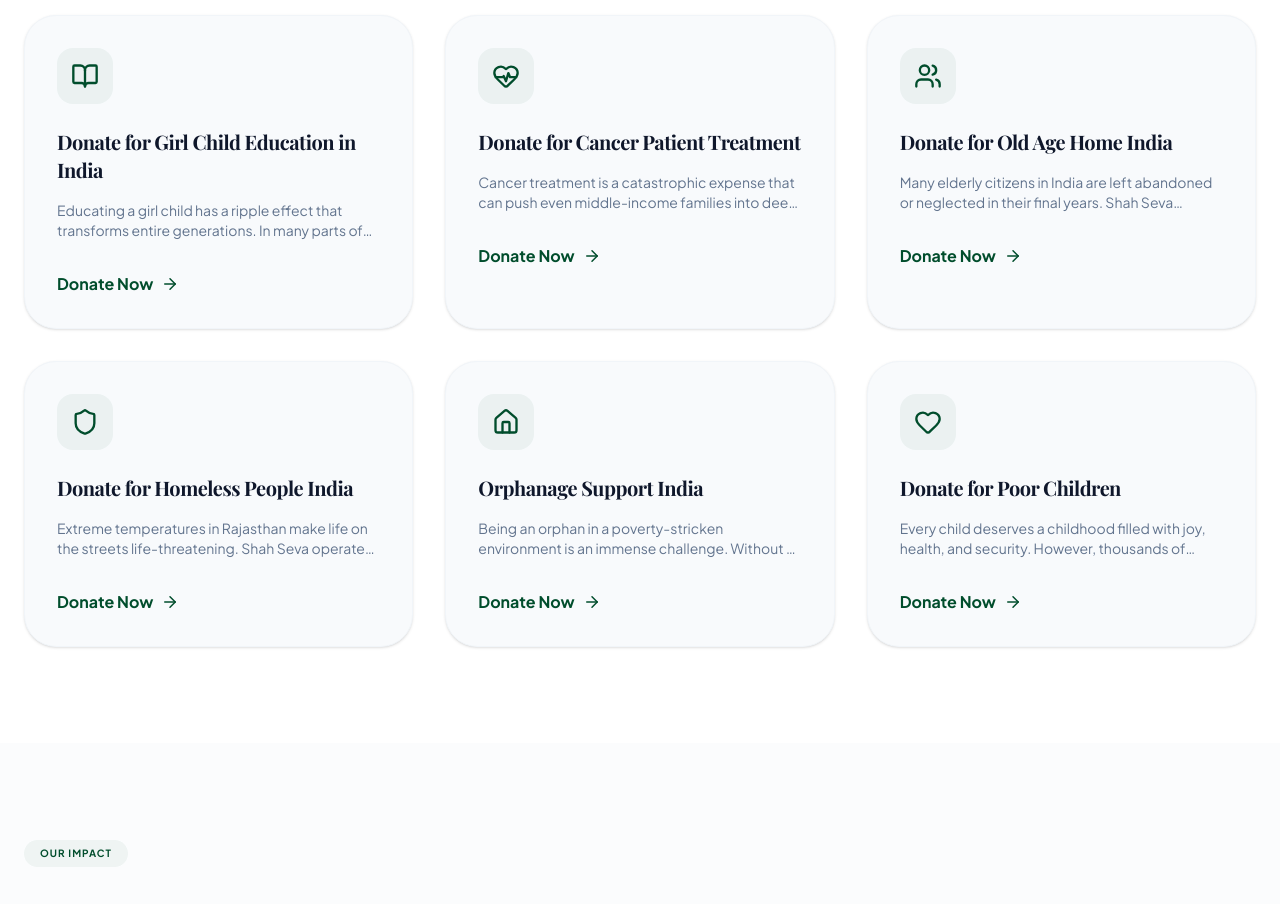
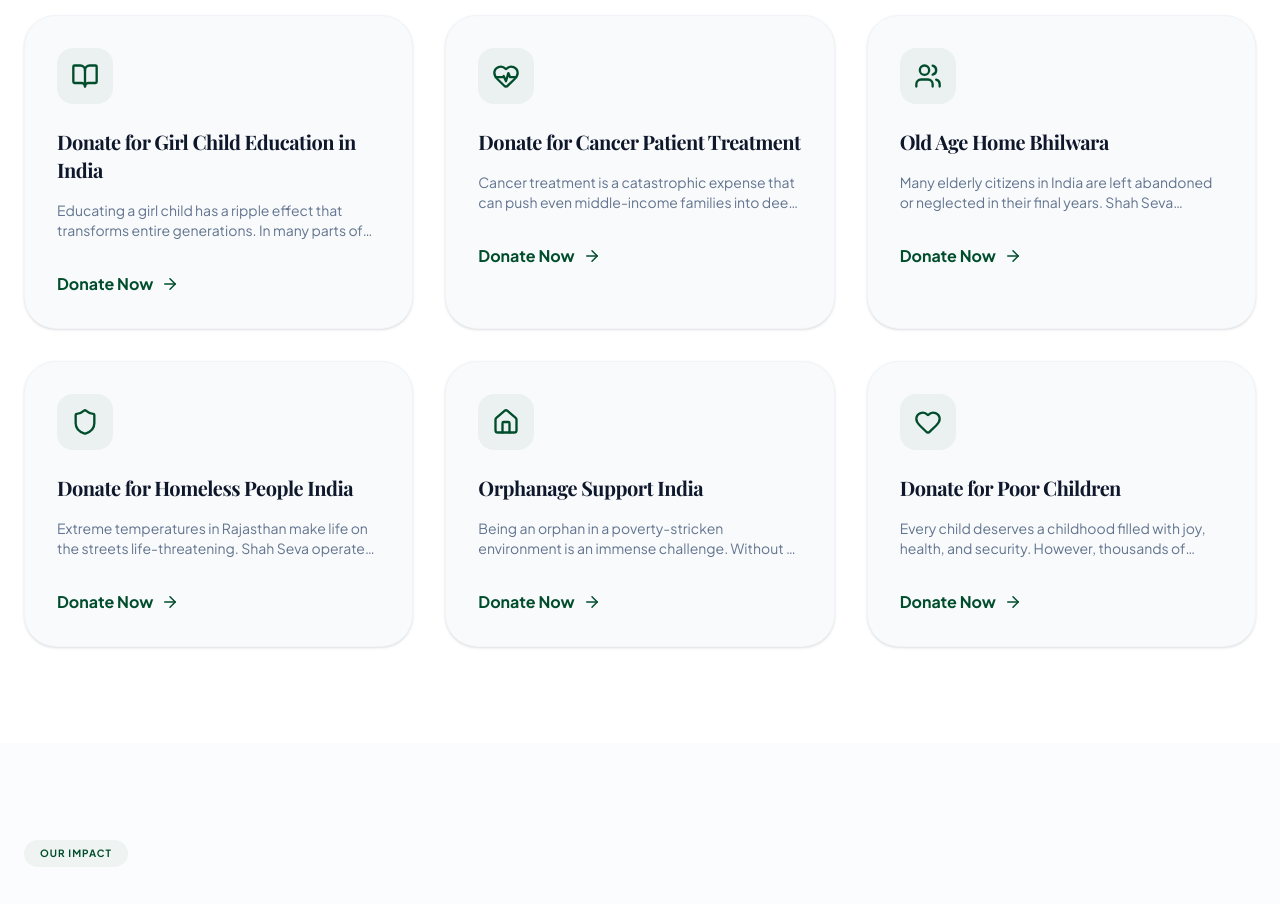
Before and after one commit to ravikumar02860-sketch/shahseva, a React (Vite) app: page / in a window 1280 px wide. Shown: the part 7420-8324 px from the top of the page. Built offline with nearby package versions, Linux system fonts and the light colour scheme; a web font is replaced by a local one.

Commit message:
refactor: update SEO meta tags and project branding
Update SEO descriptions and keywords to emphasize old age home services in Bhilwara. Replace the placeholder banner image in the README.

```diff
--- a/src/components/SEO.tsx
+++ b/src/components/SEO.tsx
@@ -15,8 +15,8 @@ interface SEOProps {
 
 export default function SEO({
   title = "Donate Money to Charity in India | Shah Seva NGO | Best NGO in Rajasthan for Poor Families",
-  description = "Learn how to donate money to help poor and homeless families in India online. Shah Seva is the best NGO in Rajasthan for sponsoring child education, food distribution, and medical treatment for homeless patients in Bhilwara. Trusted charity since 2010.",
-  keywords = "how to donate money to help poor families in India online, donate to help homeless people in India, best NGO in Rajasthan for homeless support, trusted charity for food distribution in Bhilwara, donate for medical treatment of poor patients in Rajasthan, homeless shelter aid Rajasthan, safe online donation for homeless in India, Shah Seva Sansthan",
+  description = "Learn how to donate money to support the best old age home in Bhilwara, sponsor children's education, and help poor families online. Shah Seva is a trusted NGO in Rajasthan since 2010.",
+  keywords = "old age home bhilwara, old age home in bhilwara, best old age home in bhilwara, how to donate money to help poor families in India online, donate to help homeless people in India, best NGO in Rajasthan for homeless support, trusted charity for food distribution in Bhilwara, donate for medical treatment of poor patients in Rajasthan, homeless shelter aid Rajasthan, safe online donation for homeless in India, Shah Seva Sansthan",
   canonical,
   ogImage = "https://lh3.googleusercontent.com/d/1tkQ_k0ElpNrVeVF5psmj_OjufAA2Ur4F",
   ogType = "website",
--- a/src/pages/CategoryPage.tsx
+++ b/src/pages/CategoryPage.tsx
@@ -70,7 +70,7 @@ export default function CategoryPage({ categoryId: propCategoryId }: CategoryPag
       <SEO
         title={category?.title || t.nav.donate}
         description={category?.metaDescription || category?.description}
-        keywords={`${category?.title || ''}, help ${category?.title?.toLowerCase() || ''}, donate for ${category?.title?.toLowerCase() || ''} india, NGO ${category?.title?.toLowerCase() || ''} rajasthan, Shah Seva charity`}
+        keywords={category?.keywords || `${category?.title || ''}, help ${category?.title?.toLowerCase() || ''}, donate for ${category?.title?.toLowerCase() || ''} india, NGO ${category?.title?.toLowerCase() || ''} rajasthan, Shah Seva charity`}
         schema={{
           "@context": "https://schema.org",
           "@type": "BreadcrumbList",
--- a/src/translations.ts
+++ b/src/translations.ts
@@ -318,9 +318,9 @@ export const translations = {
     },
     seo: {
       home: {
-        title: 'Shah Seva | Donate to Help Poor & Homeless Families in India Online',
-        description: 'How to donate money to help poor and homeless families in India online? Shah Seva is the best NGO in Rajasthan for sponsoring child education, food distribution, and medical treatment for poor patients in Bhilwara. Trusted charity since 2010.',
-        keywords: 'how to donate money to help poor families in India online, donate to help homeless people in India, best NGO in Rajasthan for homeless support, trusted charity for food distribution in Bhilwara, donate for medical treatment of poor patients in Rajasthan, homeless shelter aid Rajasthan, safe online donation for homeless in India, Shah Seva Sansthan',
+        title: 'Shah Seva | Old Age Home Bhilwara & NGO to Donate Online in India',
+        description: 'Looking to support an old age home in Bhilwara, Rajasthan? Shah Seva is the best NGO for sponsoring child education, elderly care, food distribution, and medical treatment for poor families. Safe online charity since 2010.',
+        keywords: 'old age home bhilwara, old age home in bhilwara, best old age home in bhilwara, how to donate money to help poor families in India online, donate to help homeless people in India, best NGO in Rajasthan for homeless support, trusted charity for food distribution in Bhilwara, donate for medical treatment of poor patients in Rajasthan, homeless shelter aid Rajasthan, safe online donation for homeless in India, Shah Seva Sansthan',
       },
       stories: {
         title: 'Success Stories | Impact of Charity for Homeless in Rajasthan | Shah Seva',
@@ -467,10 +467,11 @@ export const translations = {
         cta: 'Donate for Cancer Treatment',
       },
       oldAge: {
-        title: 'Donate for Old Age Home India | Care for Elderly',
-        h1: 'Honor Our Elders: Support Old Age Homes in Bhilwara',
+        title: 'Old Age Home Bhilwara | Care for Elderly NGO Rajasthan',
+        h1: 'Support the Best Old Age Home in Bhilwara for Needy Seniors',
         description: 'Many elderly citizens in India are left abandoned or neglected in their final years. Shah Seva supports local old age homes in Bhilwara by providing nutritious meals, medical checkups, and comfortable living conditions. Our goal is to ensure that every senior citizen lives with the dignity and care they deserve. Your donation helps us provide essential geriatric care in Rajasthan.',
-        metaDescription: 'Support elderly care in India. Your donation to Shah Seva NGO provides shelter, food, and medical aid to abandoned senior citizens in Rajasthan.',
+        metaDescription: 'Support the best old age home in Bhilwara. Your donation to Shah Seva NGO provides shelter, food, healthcare, and dignity to abandoned and poor senior citizens in Rajasthan.',
+        keywords: 'old age home bhilwara, old age home in bhilwara, best old age home in bhilwara, elderly care bhilwara, old age care bhilwara, support old age home bhilwara, NGO for senior citizens bhilwara, senior care home bhilwara, Shah Seva elder care',
         section1Title: 'Creating a Safe Haven for Seniors',
         section1Text: 'We believe that our elders are a source of wisdom. Our programs ensure they have a safe community where they are loved and looked after.',
         cta: 'Donate for Elderly Care',
@@ -1053,8 +1054,9 @@ export const translations = {
     },
     seo: {
       home: {
-        title: 'भारत में गरीबों और बेघर लोगों की मदद के लिए ऑनलाइन दान कैसे करें | शाह सेवा एनजीओ भीलवाड़ा',
-        description: 'जानें कि भारत में गरीब और बेघर परिवारों की मदद के लिए ऑनलाइन पैसे कैसे दान करें। शाह सेवा राजस्थान में बच्चों की शिक्षा को प्रायोजित करने और बेघर लोगों की मदद करने के लिए सबसे अच्छा एनजीओ है।'
+        title: 'भीलवाड़ा वृद्धाश्रम (Old Age Home Bhilwara) - शाह सेवा एनजीओ राजस्थान',
+        description: 'भीलवाड़ा में वृद्धाश्रम (Old Age Home Bhilwara) और गरीब परिवारों के लिए ऑनलाइन दान कैसे करें? शाह सेवा राजस्थान में बेसहारा वरिष्ठ नागरिकों और जरूरतमंद बच्चों की शिक्षा के लिए सबसे अच्छा एनजीओ है।',
+        keywords: 'old age home bhilwara, old age home in bhilwara, bhilwara vridhashram, भीलवाड़ा वृद्धाश्रम, vridhashram bhilwara, भारत में गरीबों की मदद के लिए ऑनलाइन दान, राजस्थान में बच्चों की शिक्षा के लिए एनजीओ, शाह सेवा भीलवाड़ा'
       },
       stories: {
         title: 'सफलता की कहानियाँ | राजस्थान में बेघर लोगों के लिए चैरिटी का प्रभाव | शाह सेवा',
@@ -1151,12 +1153,13 @@ export const translations = {
         cta: 'इलाज के लिए दान करें'
       },
       oldAge: {
-        title: 'वृद्धाश्रम दान | बुजुर्गों की देखभाल और सम्मान',
-        h1: 'बुजुर्गों का सम्मान: बेसहारा बुजुर्गों के लिए आश्रय और चिकित्सा',
-        description: 'बुजुर्गों को उनके अंतिम वर्षों में देखभाल की आवश्यकता होती है। शाह सेवा वृद्धाश्रमों के माध्यम से उन्हें गौरवपूर्ण जीवन प्रदान करती है।',
-        metaDescription: 'बुजुर्गों की देखभाल के लिए दान करें। शाह सेवा एनजीओ राजस्थान में बेसहारा वरिष्ठ नागरिकों को आश्रय और भोजन प्रदान करता है।',
-        section1Title: 'वरिष्ठों के लिए एक सुरक्षित आश्रय',
-        section1Text: 'हमारा मानना है कि हमारे बुजुर्ग हमारे ज्ञान का स्रोत हैं। हम उन्हें सुरक्षित समुदाय प्रदान करते हैं।',
+        title: 'भीलवाड़ा वृद्धाश्रम | Old Age Home Bhilwara | बुजुर्गों की सेवा',
+        h1: 'भीलवाड़ा में वृद्धजनों का सहारा: Best Old Age Home in Bhilwara',
+        description: 'बुजुर्गों को उनके अंतिम वर्षों में देखभाल, सम्मान और सुरक्षा की आवश्यकता होती है। शाह सेवा भीलवाड़ा में वृद्धाश्रम (Old Age Home Bhilwara) के माध्यम से उन्हें जीवन की सभी आवश्यक सुविधाएँ और गौरवपूर्ण जीवन प्रदान करती है।',
+        metaDescription: 'भीलवाड़ा में वृद्धाश्रम (Old Age Home Bhilwara) के लिए दान करें। शाह सेवा एनजीओ राजस्थान में बेसहारा वरिष्ठ नागरिकों को उचित आश्रय, भोजन और चिकित्सा सहायता प्रदान करता है।',
+        keywords: 'old age home bhilwara, old age home in bhilwara, bhilwara vridhashram, भीलवाड़ा वृद्धाश्रम, vridhashram bhilwara, best old age home in bhilwara, elderly shelter bhilwara, senior citizen care bhilwara, Shah Seva old age home',
+        section1Title: 'भीलवाड़ा का सर्वश्रेष्ठ वृद्धाश्रम (Old Age Home in Bhilwara)',
+        section1Text: 'शाह सेवा भीलवाड़ा में वृद्ध सेवा और ओल्ड एज होम का समर्थन करने वाला एक प्रमुख व अत्यंत पारदर्शी सामाजिक संगठन (NGO) है।',
         cta: 'बुजुर्गों की मदद करें'
       },
       homeless: {
```
Also changed, not shown: 1 other file (tests, documents, lock files or other folders).
